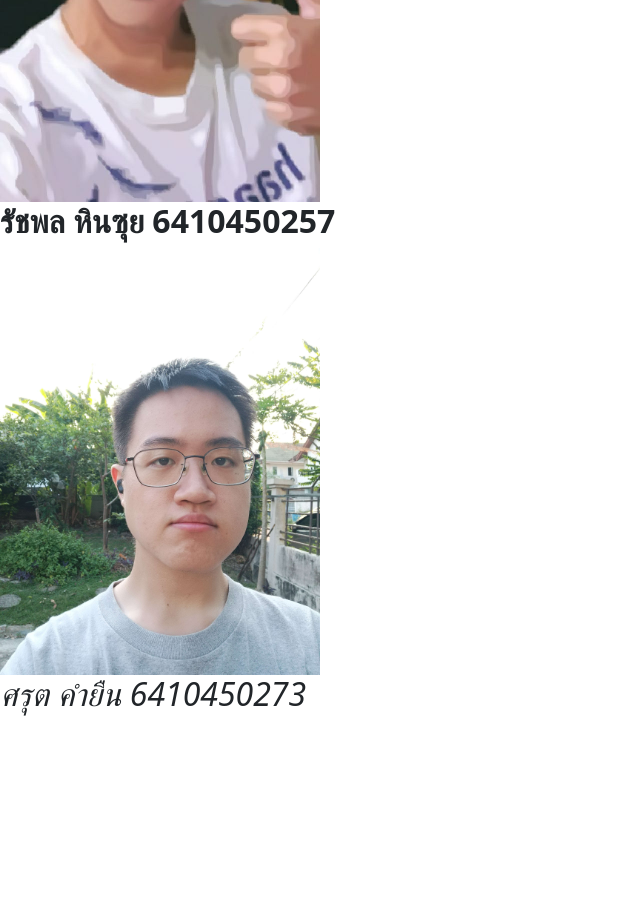
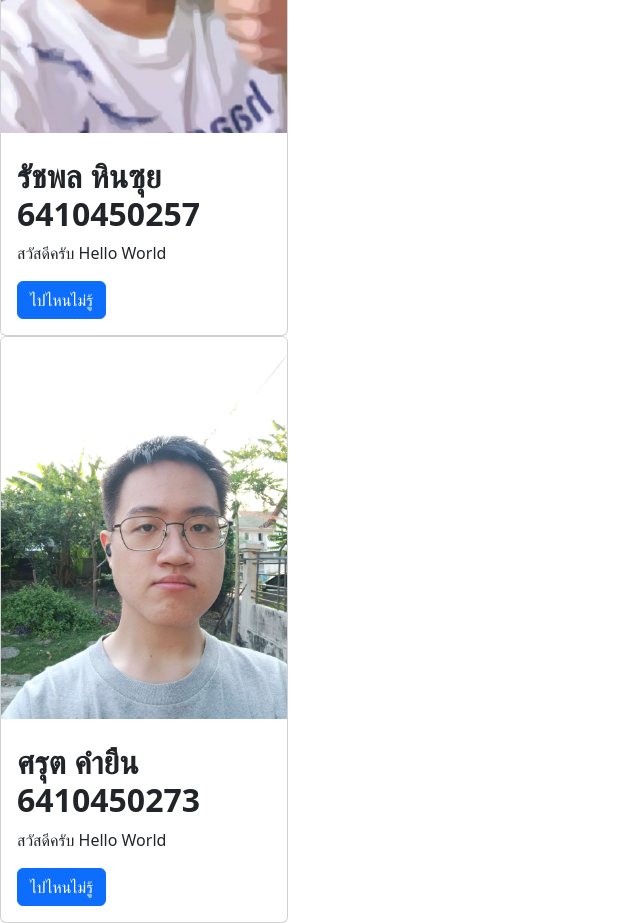
Before and after one commit to Ratchaphon1412/resume, a plain HTML site: page index.html in a window 1280 px wide. Shown: the part 460-1383 px from the top of the page, without its empty margins (0-640 px from the left). Before the commit the page ends 1181 px from the top, so only its background shows below. Drawn offline with nearby package versions, Linux system fonts and the light colour scheme.

Commit message:
change bootstarp

```diff
--- a/index.html
+++ b/index.html
@@ -15,20 +15,31 @@
 
     <main>
         <div>
-            <img src="./asset/Nueng.jpg" width="25%" height="25%" alt="Nueng">
-            <span>
-                <h2><strong>รัชพล หินซุย 6410450257</strong></h2>
-            </span>
-
-        </div>
-        <div>
-            <img src="./asset/Kevin.jpg" width="25%" height="25%" alt="Kevin">
-            <span>
-                <h2><em> ศรุต คำยืน 6410450273</em></h2>
-            </span>
+            <div class="card" style="width: 18rem;">
+                <img src="./asset/Nueng.jpg" class="card-img-top" alt="...">
+                <div class="card-body">
+                    <h5 class="card-title">
+                        <h2><strong>รัชพล หินซุย 6410450257</strong></h2>
+                    </h5>
+                    <p class="card-text">สวัสดีครับ Hello World</p>
+                    <a href="#" class="btn btn-primary">ไปไหนไม่รู้</a>
+                </div>
+            </div>
         </div>
         <div>
 
+            <div class="card" style="width: 18rem;">
+                <img src="./asset/Kevin.jpg" class="card-img-top" alt="...">
+                <div class="card-body">
+                    <h5 class="card-title">
+                        <h2><strong>ศรุต คำยืน 6410450273</strong></h2>
+                    </h5>
+                    <p class="card-text">สวัสดีครับ Hello World</p>
+                    <a href="#" class="btn btn-primary">ไปไหนไม่รู้</a>
+                </div>
+            </div>
+        </div>
+        <div>
 
         </div>
     </main>
```
